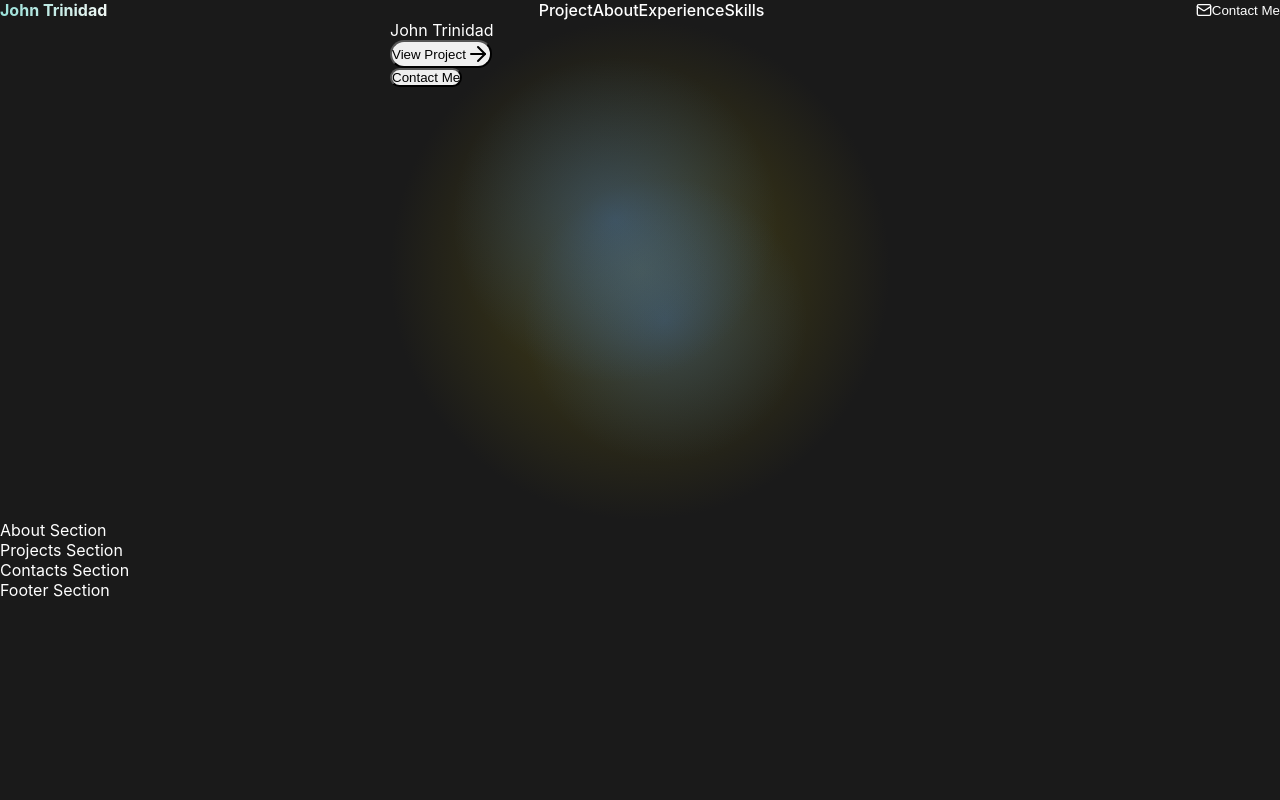
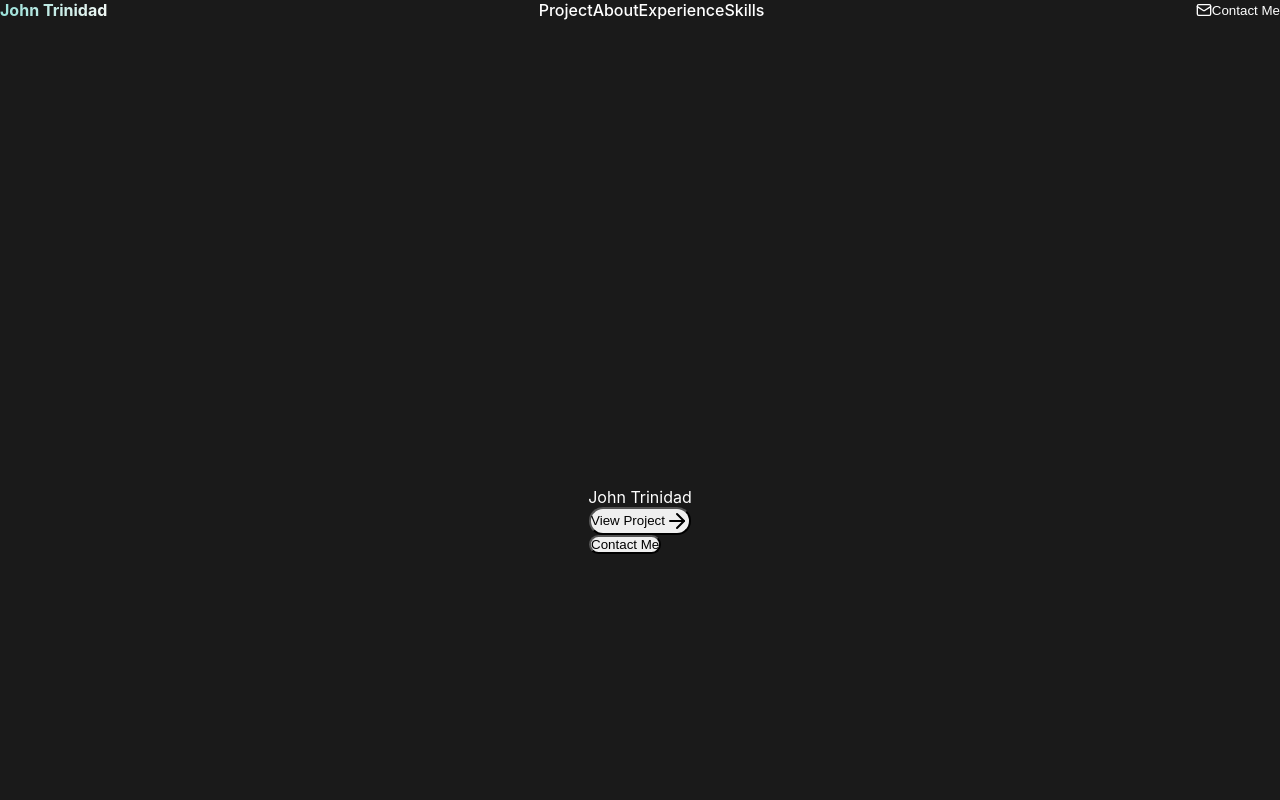
Before and after one commit to trinidj/updated-personal-porfolio, a Vue app: page / in a window 1280 px wide. Shown: the top 800 px of the page. Built offline with nearby package versions, Linux system fonts and the light colour scheme.

Commit message:
feat: refactor HeroSection layout and styling

```diff
--- a/src/components/HeroSection.vue
+++ b/src/components/HeroSection.vue
@@ -7,7 +7,7 @@
   <section id="hero-section">
     <div class="hero-container">
       <div class="title">
-        <span>John Trinidad</span>
+        <a>John Trinidad</a>
       </div>
 
       <div class="subtitle">
@@ -32,15 +32,14 @@
   .hero-container {
     display: flex;
     flex-direction: column;
-    height: 500px;
-    width: 500px;
+    align-items: center;
+    justify-content: center;
+    height: 1000px;
+    width: 1000px;
     background-image:
-      radial-gradient(circle at 45% 40%, rgba(59, 130, 246, 0.3), transparent 40%),
-      radial-gradient(circle at 55% 60%, rgba(59, 130, 246, 0.25), transparent 35%),
-      radial-gradient(closest-side, rgba(255, 230, 0, 0.21), #1A1A1A);
+      radial-gradient(closest-side, rgba(255, 200, 0, 0.2), var(--color-background-primary)),
+      radial-gradient(closest-side, rgba(0, 213, 255, 0.6), var(--color-background-primary));
     background-position: center center;
-    background-size: cover;
-    background-repeat: no-repeat;
     position: relative;
     margin: 0 auto;
   }
```
